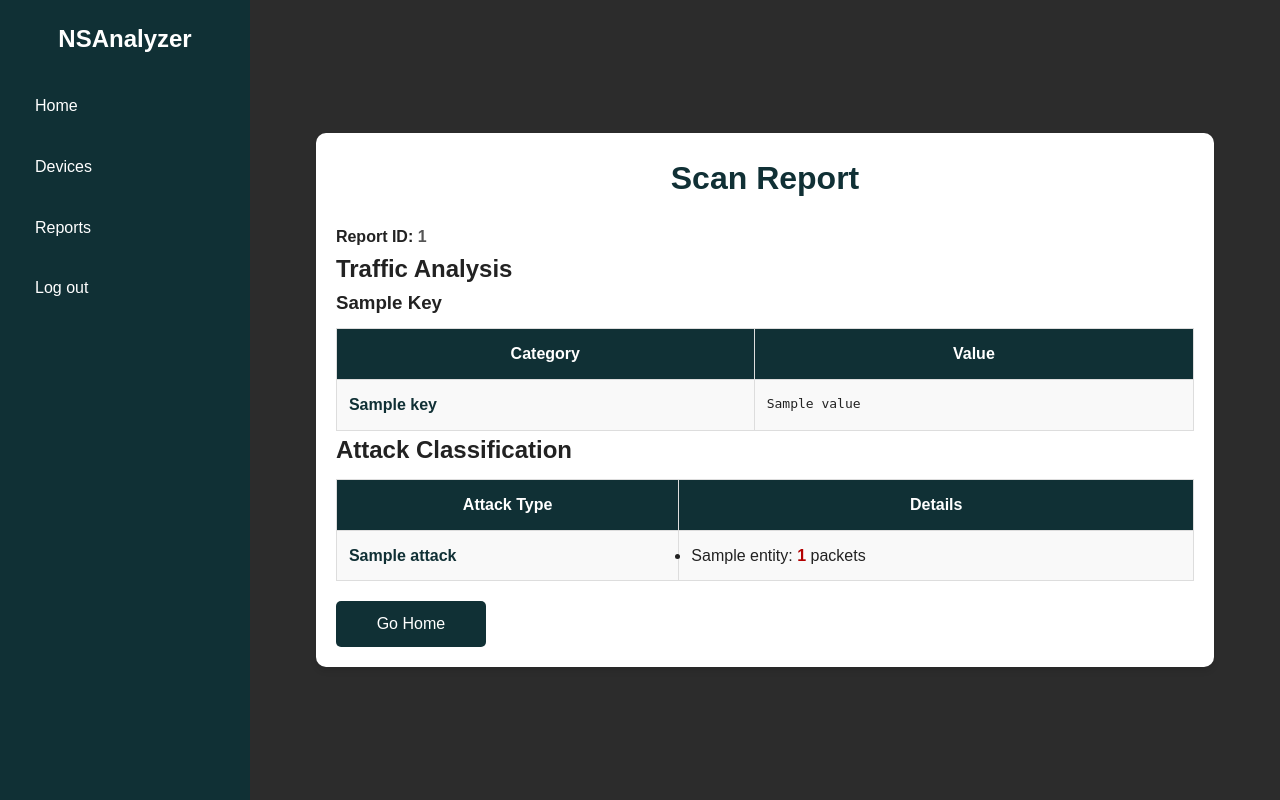
After one commit to zakaria-thami/NetSec, a Flask app: template ns-analyzer-be/templates/report.html in a window 1280 px wide. The commit adds this page. Run offline with Flask 3, Linux system fonts and the light colour scheme; the template is opened without the code that fills it: most values are stand-ins (such as "Sample title", 1, 10 or a date in 2020).

Commit message:
Added report and reports pages

```diff
--- a/ns-analyzer-be/app.py
+++ b/ns-analyzer-be/app.py
@@ -1,17 +1,16 @@
 import os
-from flask import Flask, request, redirect, render_template, send_from_directory, jsonify, url_for, session
+from flask import Flask, render_template, send_from_directory
 import json
-import bcrypt #to encrypt passwords
 from flask_cors import CORS
 from dotenv import load_dotenv
-from routes import analyze_bp  # Import API routes
+from routes import analyze_bp, reports_bp
+from models.report_manager import ReportManager
 
 # Load environment variables from .env file
 load_dotenv()
 
 app = Flask(__name__, static_folder="static", template_folder="templates")
-app.secret_key='myKey' #bad example for a security concept app
-CORS(app)  # Enable CORS for frontend communication
+CORS(app)
 
 with open('credentials.json', 'r') as f:
     credentials = json.load(f)
@@ -19,49 +18,44 @@ with open('credentials.json', 'r') as f:
 
 # Register the API Blueprint
 app.register_blueprint(analyze_bp, url_prefix="/api")
+app.register_blueprint(reports_bp, url_prefix="/api")
 
 @app.route("/home")
 def home():
     """Serve the main home page"""
-    return render_template("home.html")  # Make sure the file is in the 'templates' folder
-
-@app.route("/authenticate",methods=['POST'])
-def authenticate():
-    username = request.form['username']
-    password = request.form['password'].encode('utf-8')
-        # Check if username exists in credentials
-    if username in credentials:
-        # Get the stored hashed password
-        hashed_password = credentials[username].encode('utf-8')
-
-        # Verify the password
-        if bcrypt.checkpw(password, hashed_password):
-            # Password is correct, start a session
-            session['username'] = username
-            return redirect('/home')
-        else:
-            # Password is incorrect
-            return "Invalid username or password", 401
-    else:
-        # Username not found
-        return "Invalid username or password", 401
+    return render_template("home.html")
 
 @app.route("/devices")
 def devices():
     """Serve the display of discovered devices."""
-    return render_template("devices.html")  # Make sure the file is in the 'templates' folder
-
+    return render_template("devices.html")
 
 @app.route("/reports")
 def reports():
-    """Serve the display of previous reports."""
-    return render_template("reports.html")  # Make sure the file is in the 'templates' folder
+    """Renders the reports page with metadata from saved reports."""
+    reports_data = ReportManager.load_reports()
+    reports_list = []
 
+    for report_id, data in reports_data.items():
+        date_time = data.get("date_time", "Unknown")
+        packet_count = sum(data.get("traffic_analysis", {}).get("protocol_counts", {}).values())
+        is_malicious = data.get("is_malicious", False)
+        flag = "Hostile" if is_malicious else "Benign"
+
+        reports_list.append({
+            "report_id": report_id,
+            "report_name": f"Report {report_id[:8]}",
+            "date_time": date_time,
+            "packet_count": packet_count,
+            "flag": flag
+        })
+
+    return render_template("reports.html", reports=reports_list)
 
 @app.route("/")
 def login():
     """Serve the login page."""
-    return render_template("login.html")  # Make sure the file is in the 'templates' folder
+    return render_template("login.html")
 
 
 @app.route("/static/<path:filename>")
--- /dev/null
+++ b/ns-analyzer-be/models/__init__.py
@@ -0,0 +1 @@
+from .report_manager import ReportManager
--- /dev/null
+++ b/ns-analyzer-be/models/report_manager.py
@@ -0,0 +1,27 @@
+import json
+import os
+
+REPORTS_FILE = "reports.json"
+
+class ReportManager:
+    """Handles loading, saving, and retrieving reports."""
+
+    @staticmethod
+    def load_reports():
+        """Loads existing reports from the JSON file."""
+        if not os.path.exists(REPORTS_FILE):
+            return {}
+
+        try:
+            with open(REPORTS_FILE, "r") as file:
+                return json.load(file)
+        except json.JSONDecodeError:
+            return {}  # Return an empty dictionary if JSON is corrupted
+
+    @staticmethod
+    def save_report(report_id, data):
+        """Saves a new report to the JSON file."""
+        reports = ReportManager.load_reports()
+        reports[report_id] = data
+        with open(REPORTS_FILE, "w") as file:
+            json.dump(reports, file, indent=4)
--- a/ns-analyzer-be/requirements.txt
+++ b/ns-analyzer-be/requirements.txt
@@ -4,3 +4,4 @@ python-dotenv
 scapy
 matplotlib
 bcrypt
+nmap
--- a/ns-analyzer-be/routes.py
+++ b/ns-analyzer-be/routes.py
@@ -1,27 +1,50 @@
-# backend/routes.py
-from flask import Blueprint, request, jsonify
+import json
+import uuid
+import os
+from flask import Blueprint, request, render_template, redirect, url_for
+from datetime import datetime
 from analyze_traffic import load_pcap, analyze_packets, classify_attacks
+from models.report_manager import ReportManager
 
-# Define Blueprint
+# Define Blueprints
 analyze_bp = Blueprint("analyze", __name__)
+reports_bp = Blueprint("reports", __name__)
 
-@analyze_bp.route('/analyze', methods=['POST'])
-def analyze():
-    """REST API Endpoint to analyze a PCAP file."""
-    data = request.get_json()
-    filename = data.get("filename")
+# JSON file to store reports
+REPORTS_FILE = "reports.json"
 
-    if not filename:
-        return jsonify({"error": "No filename provided."}), 400
+@analyze_bp.route("/test_for_exam", methods=["POST"])
+def test_for_exam():
+    """Analyzes the PCAP file and redirects to the report page."""
+    filename = request.form.get("filename", "merged_output.pcap")
+    packets = load_pcap(filename)
 
-    packets = load_pcap(filename)
-    if isinstance(packets, dict) and "error" in packets:
-        return jsonify(packets), 400
-
+    # Perform analysis
     results = analyze_packets(packets)
     attacks = classify_attacks(packets)
 
-    return jsonify({
+    # Generate a unique report ID
+    report_id = str(uuid.uuid4())
+
+    # Determine if the traffic is malicious based on attack classification
+    is_malicious = bool(attacks)  # True if attack_classification is not empty
+
+    # Save report with additional metadata
+    report_data = {
+        "report_id": report_id,
+        "date_time": datetime.now().strftime("%Y-%m-%d %H:%M:%S"),
         "traffic_analysis": results,
-        "attack_classification": attacks
-    })
+        "attack_classification": attacks,
+        "is_malicious": is_malicious  # Flag for malicious detection
+    }
+    ReportManager.save_report(report_id, report_data)
+
+    return redirect(url_for("reports.get_report", report_id=report_id))
+
+@reports_bp.route("/report/<report_id>")
+def get_report(report_id):
+    """Retrieves a report based on report_id."""
+    reports = ReportManager.load_reports()
+    report_data = reports.get(report_id)
+
+    return render_template("report.html", report=report_data, report_id=report_id)
--- a/ns-analyzer-be/static/css/style.css
+++ b/ns-analyzer-be/static/css/style.css
@@ -333,16 +333,17 @@ input:focus {
     background-color: #e0e0e0;
 }
 
-/*Reports*/
+/* Fix text visibility */
 .reports-container {
     width: 90%;
     max-width: 1000px;
     margin: 40px auto;
     text-align: left;
-    background: #fff;
+    background: #ffffff;
     padding: 20px;
     border-radius: 10px;
     box-shadow: 0px 4px 6px rgba(0, 0, 0, 0.1);
+    color: #222; /* Darker text for readability */
 }
 
 .reports-container h1 {
@@ -350,10 +351,16 @@ input:focus {
     color: #103035;
 }
 
+.report-id {
+    color: #555;
+    font-weight: bold;
+}
+
 .reports-table {
     width: 100%;
     border-collapse: collapse;
     margin-top: 10px;
+    background-color: #f9f9f9;
 }
 
 .reports-table th, .reports-table td {
@@ -365,6 +372,8 @@ input:focus {
 .reports-table th {
     background-color: #103035;
     color: white;
+    font-weight: bold;
+    text-align: center;
 }
 
 .reports-table tr:nth-child(even) {
@@ -373,6 +382,37 @@ input:focus {
 
 .reports-table tr:hover {
     background-color: #e0e0e0;
+}
+
+.table-key {
+    font-weight: bold;
+    color: #103035;
+}
+
+.table-value {
+    font-family: monospace;
+    color: #222; /* Ensure darker text */
+}
+
+.highlighted {
+    font-weight: bold;
+    color: #b30000; /* Red color for warnings */
+}
+
+.btn-primary {
+    display: block;
+    width: 150px;
+    text-align: center;
+    padding: 10px;
+    margin-top: 20px;
+    background: #103035;
+    color: white;
+    text-decoration: none;
+    border-radius: 5px;
+}
+
+.btn-primary:hover {
+    background: #2d4d7a;
 }
 
 .flag {
--- a/ns-analyzer-be/tcpdump_handler.py
+++ b/ns-analyzer-be/tcpdump_handler.py
@@ -9,7 +9,7 @@ import subprocess
 import sys
 import signal
 
-CAPTURE_DURATION = 60  # Capture time in seconds
+CAPTURE_DURATION = 60
 OUTPUT_FILE = "packets.pcap"
 
 
@@ -21,11 +21,9 @@ def signal_handler(sig, frame):
 def capture_traffic(duration=CAPTURE_DURATION):
     print(f"[*] Starting tcpdump capture for {duration} seconds...")
 
-    # Command to capture packets and save them in a PCAP file
     tcpdump_cmd = ["sudo", "tcpdump", "-i", "eth0", "-w", OUTPUT_FILE]
 
     try:
-        # Run tcpdump and wait for the capture duration
         process = subprocess.Popen(tcpdump_cmd)
         process.wait(timeout=duration)
         process.terminate()
--- a/ns-analyzer-be/templates/home.html
+++ b/ns-analyzer-be/templates/home.html
@@ -11,7 +11,10 @@
         <p><strong>Threat Index:</strong> {{ threat_index }}/100</p>
     </div>
     <button class="scan-main ">Analyze Network</button>
-    <button class="scan-test ">Test for Exam</button>
+    <form action="{{ url_for('analyze.test_for_exam') }}" method="post">
+        <input type="hidden" name="filename" value="merged_output.pcap">
+        <button type="submit" class="scan-test">Test for Exam</button>
+    </form>
 </div>
 
 {% endblock %}
--- /dev/null
+++ b/ns-analyzer-be/templates/report.html
@@ -0,0 +1,63 @@
+{% extends "base.html" %}
+
+{% block content %}
+<div class="reports-container">
+    <h1 class="title">Scan Report</h1>
+    <p><strong>Report ID:</strong> <span class="report-id">{{ report_id }}</span></p>
+
+    <h2>Traffic Analysis</h2>
+
+    {% for key, value in report.traffic_analysis.items() %}
+        <h3>{{ key | replace("_", " ") | title }}</h3>
+        <table class="reports-table">
+            <thead>
+                <tr>
+                    <th>Category</th>
+                    <th>Value</th>
+                </tr>
+            </thead>
+            <tbody>
+                {% if value is mapping %}
+                    {% for sub_key, sub_value in value.items() %}
+                        <tr>
+                            <td class="table-key">{{ sub_key }}</td>
+                            <td class="table-value">{{ sub_value }}</td>
+                        </tr>
+                    {% endfor %}
+                {% else %}
+                    <tr>
+                        <td class="table-key">{{ key }}</td>
+                        <td class="table-value">{{ value }}</td>
+                    </tr>
+                {% endif %}
+            </tbody>
+        </table>
+    {% endfor %}
+
+    <h2>Attack Classification</h2>
+    <table class="reports-table">
+        <thead>
+            <tr>
+                <th>Attack Type</th>
+                <th>Details</th>
+            </tr>
+        </thead>
+        <tbody>
+            {% for attack, details in report.attack_classification.items() %}
+                <tr>
+                    <td class="table-key">{{ attack }}</td>
+                    <td class="table-value">
+                        <ul>
+                            {% for entity, count in details.items() %}
+                                <li>{{ entity }}: <span class="highlighted">{{ count }}</span> packets</li>
+                            {% endfor %}
+                        </ul>
+                    </td>
+                </tr>
+            {% endfor %}
+        </tbody>
+    </table>
+
+    <a href="/home" class="btn btn-primary">Go Home</a>
+</div>
+{% endblock %}
```
Also changed, not shown: ns-analyzer-be/templates/reports.html (+8 -7 lines), ns-analyzer-be/templates/devices.html (line endings or trailing spaces).
